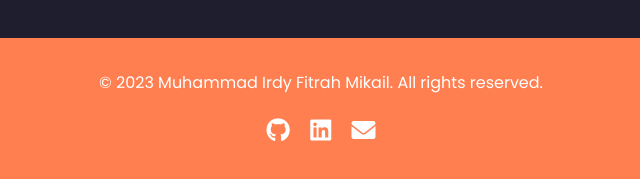
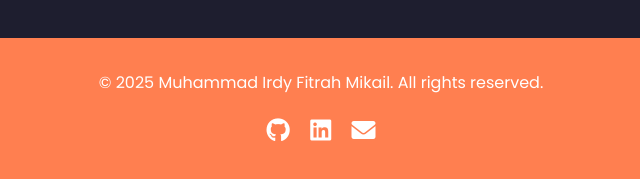
Before and after one commit to Okuluf/Portofolio, a plain HTML site: page index.html in a window 1280 px wide. Shown: the part 2253-2432 px from the top of the page, 319-959 px from the left. Drawn offline with nearby package versions, Linux system fonts and the light colour scheme.

Commit message:
Update index.html

```diff
--- a/index.html
+++ b/index.html
@@ -146,7 +146,7 @@
     <!-- Footer -->
     <footer class="footer">
         <div class="container">
-            <p>&copy; 2023 Muhammad Irdy Fitrah Mikail. All rights reserved.</p>
+            <p>&copy; 2025 Muhammad Irdy Fitrah Mikail. All rights reserved.</p>
             <div class="social-icons">
                 <a href="https://github.com/yourusername" target="_blank"><i class="fab fa-github"></i></a>
                 <a href="https://linkedin.com/in/yourusername" target="_blank"><i class="fab fa-linkedin"></i></a>
```
